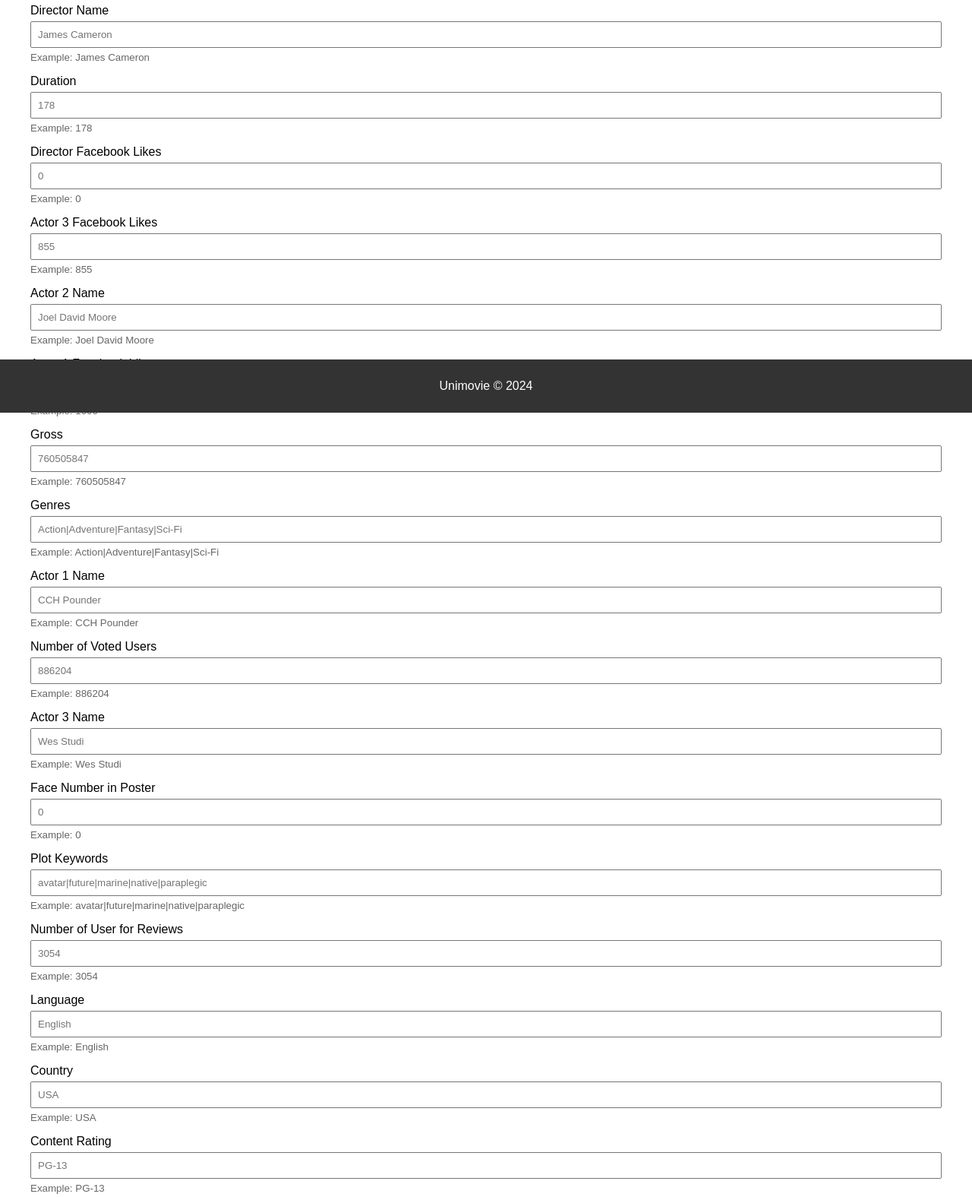
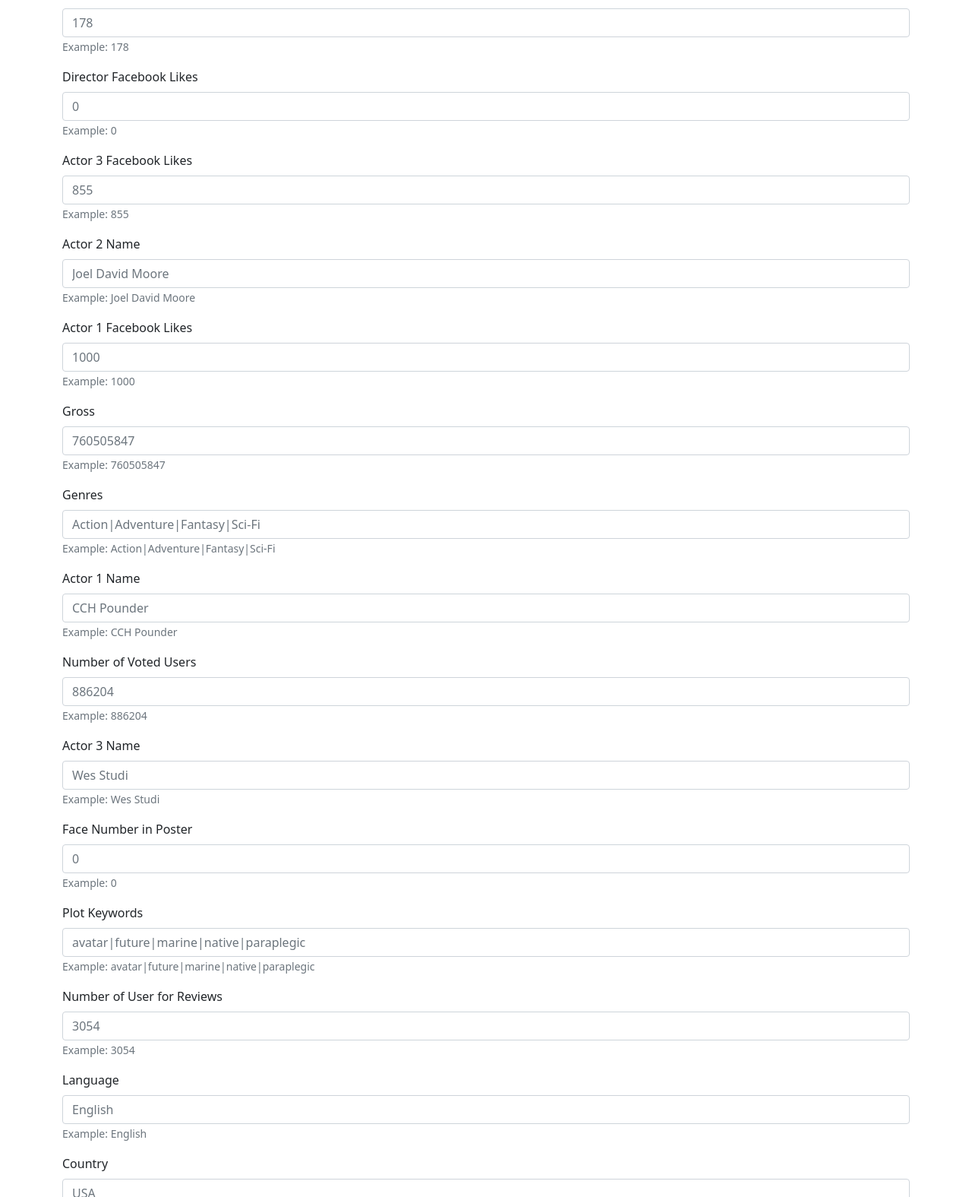
Before and after one commit to cse364-unist/projects-group7, a plain HTML site: page unimovie/src/main/resources/public/predict.html in a window 1280 px wide. Shown: the part 257-1832 px from the top of the page at 76% size. Drawn offline with nearby package versions, Linux system fonts and the light colour scheme.

Commit message:
Add files via upload

```diff
--- a/unimovie/src/main/resources/public/predict.html
+++ b/unimovie/src/main/resources/public/predict.html
@@ -3,238 +3,161 @@
 <head>
     <meta charset="UTF-8">
     <meta name="viewport" content="width=device-width, initial-scale=1.0">
-    <title>Unimovie - Movie Success Predict</title>
-    <style>
-        body {
-            font-family: Arial, sans-serif;
-            margin: 0;
-            padding: 0;
-            box-sizing: border-box;
-        }
-
-        header {
-            background-color: #4CAF50;
-            color: white;
-            text-align: center;
-            padding: 1rem 0;
-        }
-
-        nav {
-            display: flex;
-            justify-content: center;
-            background-color: #333;
-            padding: 0.5rem;
-        }
-
-        nav a {
-            color: white;
-            padding: 14px 20px;
-            text-decoration: none;
-            text-align: center;
-        }
-
-        nav a:hover {
-            background-color: #ddd;
-            color: black;
-        }
-
-        .container {
-            max-width: 1200px;
-            margin: 0 auto;
-            padding: 20px;
-        }
-
-        .form-group {
-            margin-bottom: 15px;
-        }
-
-        .form-group label {
-            display: block;
-            margin-bottom: 5px;
-        }
-
-        .form-group input {
-            width: 100%;
-            padding: 8px;
-            box-sizing: border-box;
-        }
-
-        .form-group small {
-            display: block;
-            margin-top: 5px;
-            color: #666;
-        }
-
-        .form-group button {
-            background-color: #4CAF50;
-            color: white;
-            padding: 10px 15px;
-            border: none;
-            cursor: pointer;
-        }
-
-        .form-group button:hover {
-            background-color: #45a049;
-        }
-
-        footer {
-            background-color: #333;
-            color: white;
-            text-align: center;
-            padding: 10px 0;
-            position: fixed;
-            width: 100%;
-            bottom: 0;
-        }
-
-        @media (max-width: 768px) {
-            nav {
-                flex-direction: column;
-            }
-
-            nav a {
-                text-align: left;
-                padding-left: 20px;
-            }
-
-            footer {
-                position: relative;
-            }
-        }
-    </style>
+    <title>UniMovie - Movie Success Predict</title>
+    <link href="https://cdn.jsdelivr.net/npm/bootstrap@5.1.3/dist/css/bootstrap.min.css" rel="stylesheet">
+    <link rel="stylesheet" href="css/styles.css">
 </head>
 <body>
-    <header>
-        <h1>Unimovie - Movie Success Predict</h1>
-    </header>
-    <nav>
-        <a href="#movie-recommendation">Movie Recommendation</a>
-        <a href="#face-swap">Face Swap with Movie Poster</a>
-        <a href="#movie-predict">Movie Success Predict</a>
+<nav class="navbar navbar-expand-lg navbar-dark bg-dark">
+    <div class="container-fluid">
+        <a class="navbar-brand" href="#">UniMovie</a>
+        <button class="navbar-toggler" type="button" data-bs-toggle="collapse" data-bs-target="#navbarNav" aria-controls="navbarNav" aria-expanded="false" aria-label="Toggle navigation">
+            <span class="navbar-toggler-icon"></span>
+        </button>
+        <div class="collapse navbar-collapse" id="navbarNav">
+            <ul class="navbar-nav">
+                <li class="nav-item">
+                    <a class="nav-link" href="home.html">Home</a>
+                </li>
+                <li class="nav-item">
+                    <a class="nav-link" href="recommendation.html">Movie Recommendations</a>
+                </li>
+                <li class="nav-item">
+                    <a class="nav-link" href="faceswap.html">Face Swap with Movie Poster</a>
+                </li>
+                <li class="nav-item">
+                    <a class="nav-link active" href="predict.html">Movie Success Predict</a>
+                </li>
+            </ul>
+        </div>
+    </div>
 </nav>
-    <div class="container">
+
+<div class="container mt-4" id="content">
     <h2>Movie Success Predict</h2>
     <form id="predict-form">
-            <div class="form-group">
-                <label for="director_name">Director Name</label>
-                <input type="text" id="director_name" name="director_name" placeholder="James Cameron">
-                <small>Example: James Cameron</small>
+        <div class="mb-3">
+            <label for="director_name" class="form-label">Director Name</label>
+            <input type="text" class="form-control" id="director_name" name="director_name" placeholder="James Cameron">
+            <small class="form-text text-muted">Example: James Cameron</small>
         </div>
-            <div class="form-group">
-                <label for="duration">Duration</label>
-                <input type="text" id="duration" name="duration" placeholder="178">
-                <small>Example: 178</small>
+        <div class="mb-3">
+            <label for="duration" class="form-label">Duration</label>
+            <input type="text" class="form-control" id="duration" name="duration" placeholder="178">
+            <small class="form-text text-muted">Example: 178</small>
         </div>
-            <div class="form-group">
-                <label for="director_facebook_likes">Director Facebook Likes</label>
-                <input type="text" id="director_facebook_likes" name="director_facebook_likes" placeholder="0">
-                <small>Example: 0</small>
+        <div class="mb-3">
+            <label for="director_facebook_likes" class="form-label">Director Facebook Likes</label>
+            <input type="text" class="form-control" id="director_facebook_likes" name="director_facebook_likes" placeholder="0">
+            <small class="form-text text-muted">Example: 0</small>
         </div>
-            <div class="form-group">
-                <label for="actor_3_facebook_likes">Actor 3 Facebook Likes</label>
-                <input type="text" id="actor_3_facebook_likes" name="actor_3_facebook_likes" placeholder="855">
-                <small>Example: 855</small>
+        <div class="mb-3">
+            <label for="actor_3_facebook_likes" class="form-label">Actor 3 Facebook Likes</label>
+            <input type="text" class="form-control" id="actor_3_facebook_likes" name="actor_3_facebook_likes" placeholder="855">
+            <small class="form-text text-muted">Example: 855</small>
         </div>
-            <div class="form-group">
-                <label for="actor_2_name">Actor 2 Name</label>
-                <input type="text" id="actor_2_name" name="actor_2_name" placeholder="Joel David Moore">
-                <small>Example: Joel David Moore</small>
+        <div class="mb-3">
+            <label for="actor_2_name" class="form-label">Actor 2 Name</label>
+            <input type="text" class="form-control" id="actor_2_name" name="actor_2_name" placeholder="Joel David Moore">
+            <small class="form-text text-muted">Example: Joel David Moore</small>
         </div>
-            <div class="form-group">
-                <label for="actor_1_facebook_likes">Actor 1 Facebook Likes</label>
-                <input type="text" id="actor_1_facebook_likes" name="actor_1_facebook_likes" placeholder="1000">
-                <small>Example: 1000</small>
+        <div class="mb-3">
+            <label for="actor_1_facebook_likes" class="form-label">Actor 1 Facebook Likes</label>
+            <input type="text" class="form-control" id="actor_1_facebook_likes" name="actor_1_facebook_likes" placeholder="1000">
+            <small class="form-text text-muted">Example: 1000</small>
         </div>
-            <div class="form-group">
-                <label for="gross">Gross</label>
-                <input type="text" id="gross" name="gross" placeholder="760505847">
-                <small>Example: 760505847</small>
+        <div class="mb-3">
+            <label for="gross" class="form-label">Gross</label>
+            <input type="text" class="form-control" id="gross" name="gross" placeholder="760505847">
+            <small class="form-text text-muted">Example: 760505847</small>
         </div>
-            <div class="form-group">
-                <label for="genres">Genres</label>
-                <input type="text" id="genres" name="genres" placeholder="Action|Adventure|Fantasy|Sci-Fi">
-                <small>Example: Action|Adventure|Fantasy|Sci-Fi</small>
+        <div class="mb-3">
+            <label for="genres" class="form-label">Genres</label>
+            <input type="text" class="form-control" id="genres" name="genres" placeholder="Action|Adventure|Fantasy|Sci-Fi">
+            <small class="form-text text-muted">Example: Action|Adventure|Fantasy|Sci-Fi</small>
         </div>
-            <div class="form-group">
-                <label for="actor_1_name">Actor 1 Name</label>
-                <input type="text" id="actor_1_name" name="actor_1_name" placeholder="CCH Pounder">
-                <small>Example: CCH Pounder</small>
+        <div class="mb-3">
+            <label for="actor_1_name" class="form-label">Actor 1 Name</label>
+            <input type="text" class="form-control" id="actor_1_name" name="actor_1_name" placeholder="CCH Pounder">
+            <small class="form-text text-muted">Example: CCH Pounder</small>
         </div>
-            <div class="form-group">
-                <label for="num_voted_users">Number of Voted Users</label>
-                <input type="text" id="num_voted_users" name="num_voted_users" placeholder="886204">
-                <small>Example: 886204</small>
+        <div class="mb-3">
+            <label for="num_voted_users" class="form-label">Number of Voted Users</label>
+            <input type="text" class="form-control" id="num_voted_users" name="num_voted_users" placeholder="886204">
+            <small class="form-text text-muted">Example: 886204</small>
         </div>
-            <div class="form-group">
-                <label for="actor_3_name">Actor 3 Name</label>
-                <input type="text" id="actor_3_name" name="actor_3_name" placeholder="Wes Studi">
-                <small>Example: Wes Studi</small>
+        <div class="mb-3">
+            <label for="actor_3_name" class="form-label">Actor 3 Name</label>
+            <input type="text" class="form-control" id="actor_3_name" name="actor_3_name" placeholder="Wes Studi">
+            <small class="form-text text-muted">Example: Wes Studi</small>
         </div>
-            <div class="form-group">
-                <label for="facenumber_in_poster">Face Number in Poster</label>
-                <input type="text" id="facenumber_in_poster" name="facenumber_in_poster" placeholder="0">
-                <small>Example: 0</small>
+        <div class="mb-3">
+            <label for="facenumber_in_poster" class="form-label">Face Number in Poster</label>
+            <input type="text" class="form-control" id="facenumber_in_poster" name="facenumber_in_poster" placeholder="0">
+            <small class="form-text text-muted">Example: 0</small>
         </div>
-            <div class="form-group">
-                <label for="plot_keywords">Plot Keywords</label>
-                <input type="text" id="plot_keywords" name="plot_keywords" placeholder="avatar|future|marine|native|paraplegic">
-                <small>Example: avatar|future|marine|native|paraplegic</small>
+        <div class="mb-3">
+            <label for="plot_keywords" class="form-label">Plot Keywords</label>
+            <input type="text" class="form-control" id="plot_keywords" name="plot_keywords" placeholder="avatar|future|marine|native|paraplegic">
+            <small class="form-text text-muted">Example: avatar|future|marine|native|paraplegic</small>
         </div>
-            <div class="form-group">
-                <label for="num_user_for_reviews">Number of User for Reviews</label>
-                <input type="text" id="num_user_for_reviews" name="num_user_for_reviews" placeholder="3054">
-                <small>Example: 3054</small>
+        <div class="mb-3">
+            <label for="num_user_for_reviews" class="form-label">Number of User for Reviews</label>
+            <input type="text" class="form-control" id="num_user_for_reviews" name="num_user_for_reviews" placeholder="3054">
+            <small class="form-text text-muted">Example: 3054</small>
         </div>
-            <div class="form-group">
-                <label for="language">Language</label>
-                <input type="text" id="language" name="language" placeholder="English">
-                <small>Example: English</small>
+        <div class="mb-3">
+            <label for="language" class="form-label">Language</label>
+            <input type="text" class="form-control" id="language" name="language" placeholder="English">
+            <small class="form-text text-muted">Example: English</small>
         </div>
-            <div class="form-group">
-                <label for="country">Country</label>
-                <input type="text" id="country" name="country" placeholder="USA">
-                <small>Example: USA</small>
+        <div class="mb-3">
+            <label for="country" class="form-label">Country</label>
+            <input type="text" class="form-control" id="country" name="country" placeholder="USA">
+            <small class="form-text text-muted">Example: USA</small>
         </div>
-            <div class="form-group">
-                <label for="content_rating">Content Rating</label>
-                <input type="text" id="content_rating" name="content_rating" placeholder="PG-13">
-                <small>Example: PG-13</small>
+        <div class="mb-3">
+            <label for="content_rating" class="form-label">Content Rating</label>
+            <input type="text" class="form-control" id="content_rating" name="content_rating" placeholder="PG-13">
+            <small class="form-text text-muted">Example: PG-13</small>
         </div>
-            <div class="form-group">
-                <label for="budget">Budget</label>
-                <input type="text" id="budget" name="budget" placeholder="237000000">
-                <small>Example: 237000000</small>
+        <div class="mb-3">
+            <label for="budget" class="form-label">Budget</label>
+            <input type="text" class="form-control" id="budget" name="budget" placeholder="237000000">
+            <small class="form-text text-muted">Example: 237000000</small>
         </div>
-            <div class="form-group">
-                <label for="title_year">Title Year</label>
-                <input type="text" id="title_year" name="title_year" placeholder="2009">
-                <small>Example: 2009</small>
+        <div class="mb-3">
+            <label for="title_year" class="form-label">Title Year</label>
+            <input type="text" class="form-control" id="title_year" name="title_year" placeholder="2009">
+            <small class="form-text text-muted">Example: 2009</small>
         </div>
-            <div class="form-group">
-                <label for="actor_2_facebook_likes">Actor 2 Facebook Likes</label>
-                <input type="text" id="actor_2_facebook_likes" name="actor_2_facebook_likes" placeholder="936">
-                <small>Example: 936</small>
+        <div class="mb-3">
+            <label for="actor_2_facebook_likes" class="form-label">Actor 2 Facebook Likes</label>
+            <input type="text" class="form-control" id="actor_2_facebook_likes" name="actor_2_facebook_likes" placeholder="936">
+            <small class="form-text text-muted">Example: 936</small>
         </div>
-            <div class="form-group">
-                <label for="aspect_ratio">Aspect Ratio</label>
-                <input type="text" id="aspect_ratio" name="aspect_ratio" placeholder="1.78">
-                <small>Example: 1.78</small>
+        <div class="mb-3">
+            <label for="aspect_ratio" class="form-label">Aspect Ratio</label>
+            <input type="text" class="form-control" id="aspect_ratio" name="aspect_ratio" placeholder="1.78">
+            <small class="form-text text-muted">Example: 1.78</small>
         </div>
-            <div class="form-group">
-                <label for="movie_facebook_likes">Movie Facebook Likes</label>
-                <input type="text" id="movie_facebook_likes" name="movie_facebook_likes" placeholder="33000">
-                <small>Example: 33000</small>
+        <div class="mb-3">
+            <label for="movie_facebook_likes" class="form-label">Movie Facebook Likes</label>
+            <input type="text" class="form-control" id="movie_facebook_likes" name="movie_facebook_likes" placeholder="33000">
+            <small class="form-text text-muted">Example: 33000</small>
         </div>
-            <div class="form-group">
-                <input type="submit" value="Predict!">
-                <button>Predict</button>
+        <div class="mb-3">
+            <input type="submit" class="btn btn-primary" value="Predict!">
         </div>
     </form>
 </div>
-    <footer>
+
+<footer class="bg-dark text-white text-center py-3 mt-4">
     <p>Unimovie &copy; 2024</p>
 </footer>
 
-    <script src="script.js"></script>
+<script src="https://code.jquery.com/jquery-3.6.0.min.js"></script>
+<script src="https://cdn.jsdelivr.net/npm/bootstrap@5.1.3/dist/js/bootstrap.bundle.min.js"></script>
+<script src="predict.js"></script>
 </body>
 </html>
--- a/unimovie/src/main/resources/public/predict.js
+++ b/unimovie/src/main/resources/public/predict.js
@@ -4,12 +4,11 @@ document.getElementById('predict-form').addEventListener('submit', async functio
     const formData = new FormData(this);
     let postData = '';
 
-
     formData.forEach((value, key) => {
         postData += encodeURIComponent(key) + '=' + encodeURIComponent(value) + '&';
     });
 
-    postData = postData.slice(0, -1);
+    postData = postData.slice(0, -1); // Remove the trailing '&'
     const apiUrl = 'http://localhost:8080/features/movie_predict';
 
     try {
```
Lines whose indentation alone changed are shown as unchanged.
